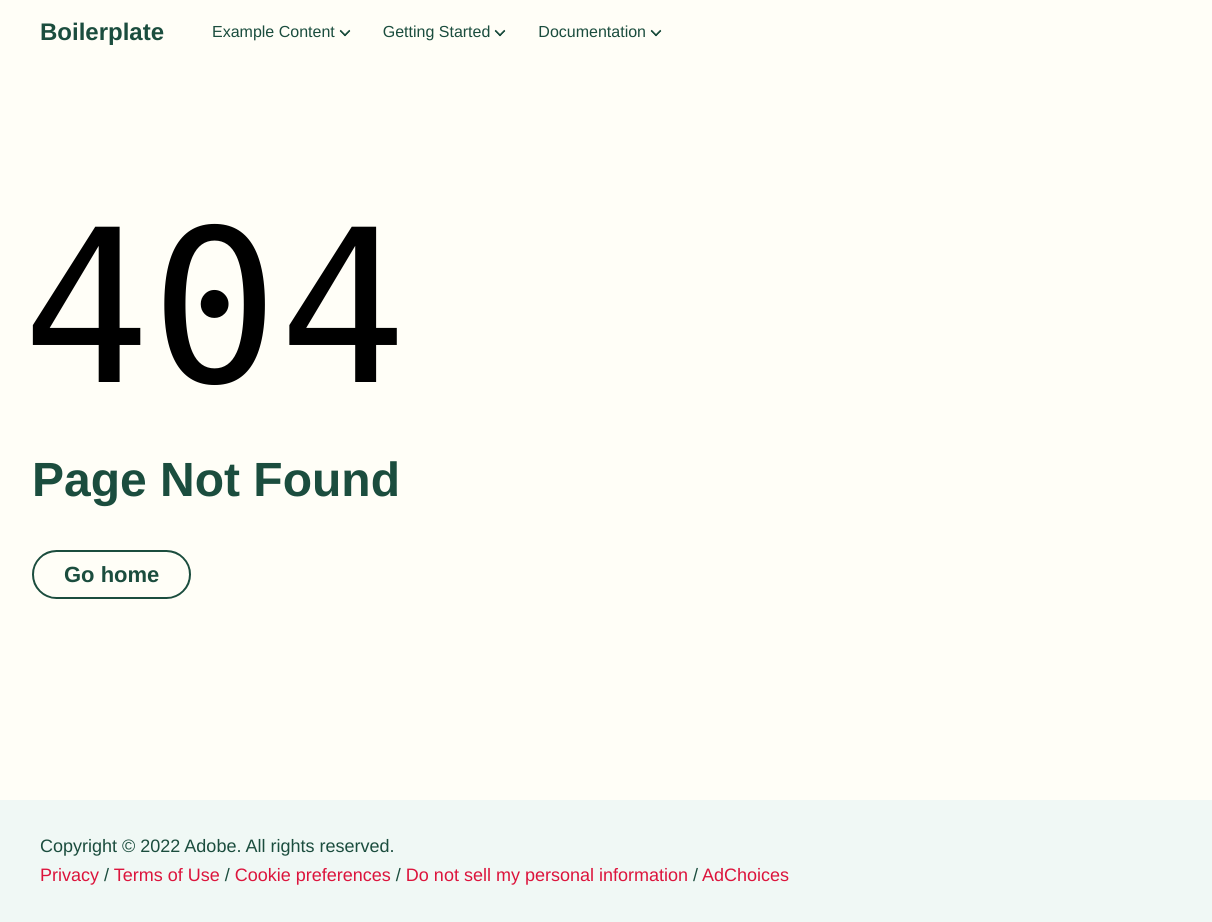
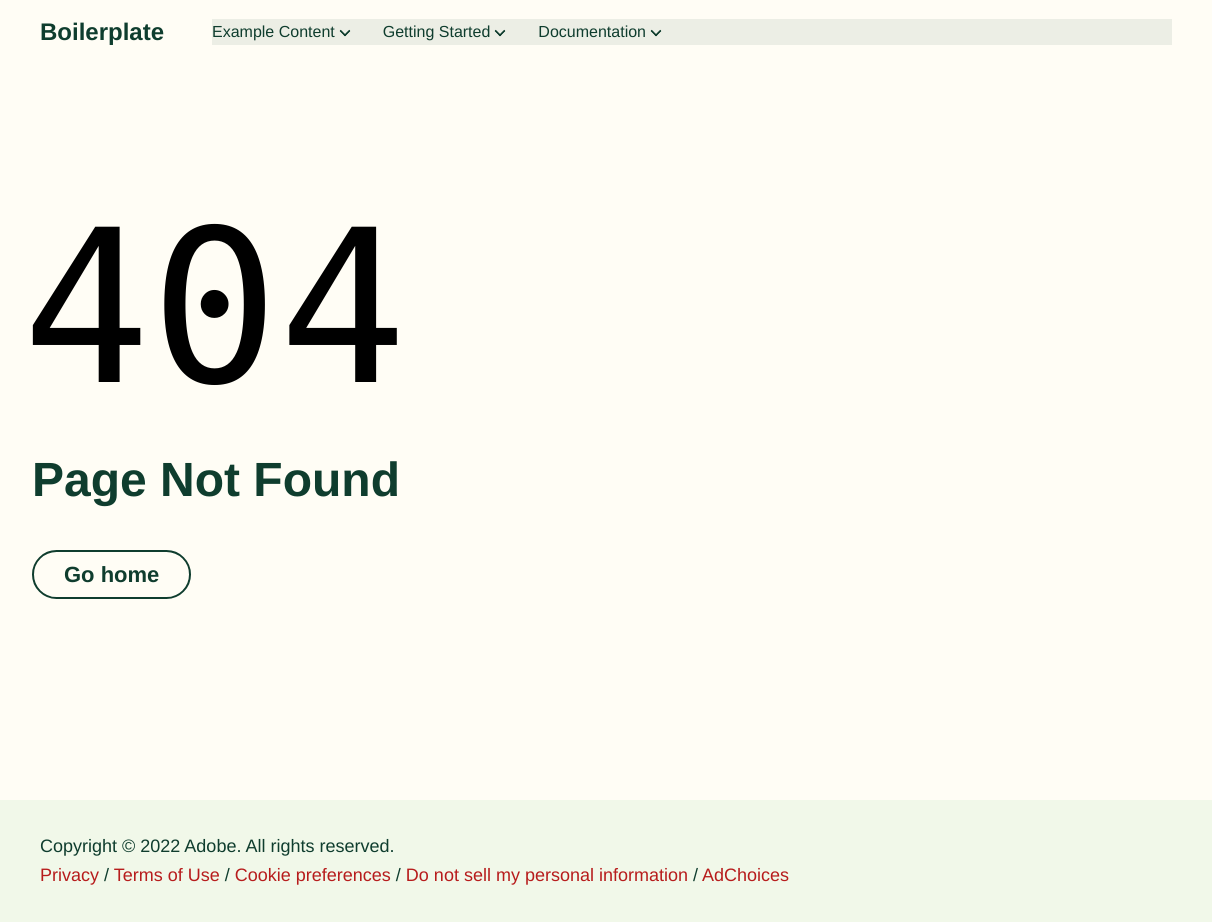
Before and after one commit to mrchristmas1978/myFranklinExampleSite, a website with bundled scripts: page 404.html in a window 1280 px wide. Shown: the full height of the page, 0-1212 px from the left. Built offline with nearby package versions, Linux system fonts and the light colour scheme; files whose address does not match are found by name.

Commit message:
feat(theme): switch global colors to Christmas palette and add overlay color

```diff
--- a/styles/styles.css
+++ b/styles/styles.css
@@ -12,12 +12,13 @@
 
  :root {
   /* colors */
-  --link-color: #DC143C;
-  --link-hover-color: #FF1744;
-  --background-color: #FFFEF7;
-  --overlay-background-color: #F0F8F5;
-  --highlight-background-color: #FFD700;
-  --text-color: #1B4D3E;
+ --link-color: #B71C1C;
+ --link-hover-color: #D32F2F;
+ --background-color: #FFFDF5;
+ --overlay-background-color: #F1F8E9;
+ --highlight-background-color: #FFD700;
+ --text-color: #0F3D2E;
+ --overlay-color: rgba(15, 61, 46, 0.08);
 
   /* fonts */
   --body-font-family: 'helvetica neue', helvetica, ubuntu, roboto, noto, sans-serif;
```
